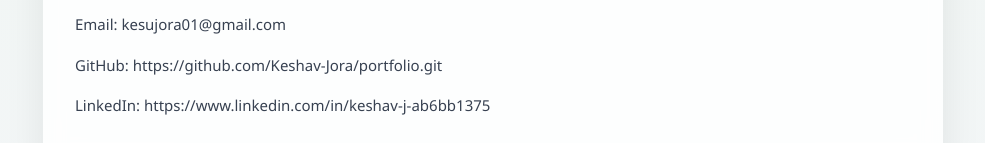
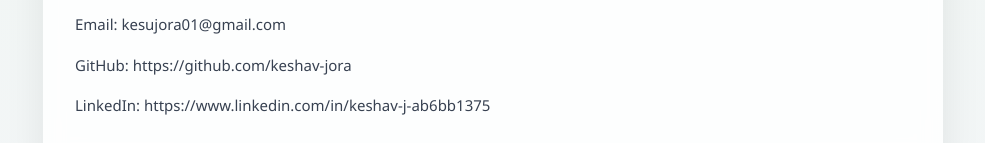
Before and after one commit to Keshav-Jora/portfolio, a plain HTML site: page index.html in a window 1280 px wide. Shown: the part 1141-1284 px from the top of the page, without its empty margins (147-1132 px from the left). Drawn offline with Linux system fonts and the light colour scheme.

Commit message:
Update index.html

```diff
--- a/index.html
+++ b/index.html
@@ -174,7 +174,7 @@
       <section class="card">
         <h2>Contact</h2>
         <p>Email: kesujora01@gmail.com</p>
-        <p>GitHub: https://github.com/Keshav-Jora/portfolio.git</p>
+        <p>GitHub: https://github.com/keshav-jora</p>
         <p>LinkedIn: https://www.linkedin.com/in/keshav-j-ab6bb1375</p>
       </section>
 
```
